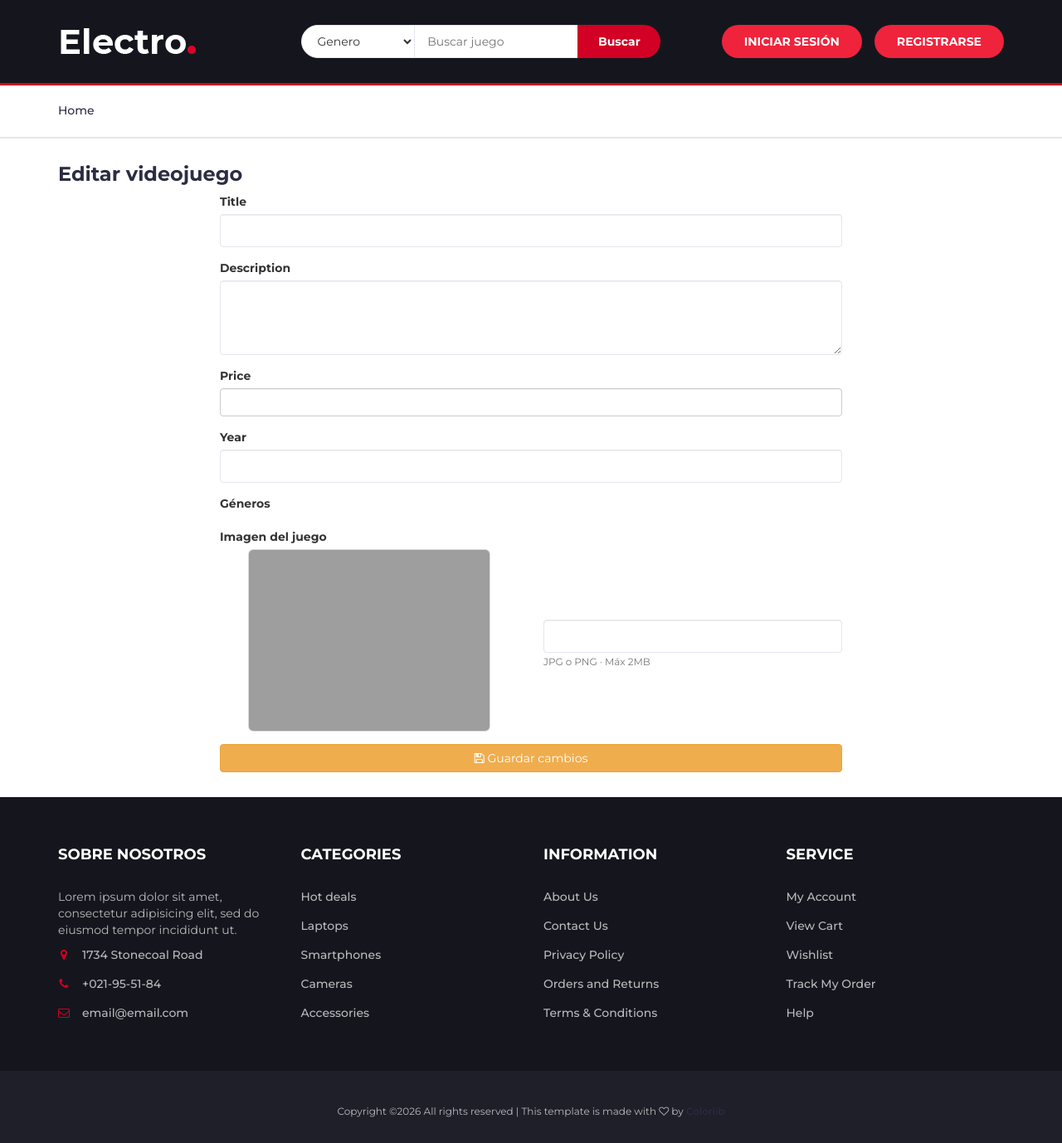
After one commit to Israelamat/Proyecto-Symfony, a Symfony app: template templates/games/editarjuego.html.twig in a window 1280 px wide. The commit adds this page. Shown: the whole page at 83% size. Run offline with Twig, Linux system fonts and the light colour scheme; the template is opened without the code that fills it, so the values that code supplies are empty; form fields are guessed from the names that the template uses; some libraries are stand-ins or nearby versions; grey boxes are pictures that could not be loaded.

Commit message:
editar juego desde la tabla de mis juegos

```diff
--- a/public/css/aditional.css
+++ b/public/css/aditional.css
@@ -156,6 +156,14 @@
     margin-right: 6px;
 }
 
+.game-description {
+    max-width: 200px;
+    text-align: left;
+    font-size: 14px;
+    line-height: 1.4;
+    white-space: normal;
+    word-wrap: break-word;
+}
 
 @media only screen and (max-width: 991px) {
     .header-auth .menu-toggle {
--- a/templates/games/detalles.html.twig
+++ b/templates/games/detalles.html.twig
@@ -52,7 +52,7 @@
 
                     {% if isOwner %}
                         <div class="mt-4">
-                            <a href="" class="btn btn-warning me-2">
+                            <a href="{{ path('game_edit', {id: game.id}) }}" class="btn btn-sm btn-warning me-2">
                                 <i class="fa fa-edit"></i> Editar
                             </a>
 
--- /dev/null
+++ b/templates/games/editarjuego.html.twig
@@ -0,0 +1,116 @@
+{% extends 'base.html.twig' %}
+
+{% block title %}Editar juego
+{% endblock %}
+
+{% block body %}
+	<div class="section">
+		<div class="container">
+
+			<h3 class="title">Editar videojuego</h3>
+
+			<div class="row">
+				<div class="col-md-8 col-md-offset-2">
+
+					{% for label, messages in app.flashes %}
+						{% for message in messages %}
+							<div class="alert alert-{{ label }}">{{ message }}</div>
+						{% endfor %}
+					{% endfor %}
+
+					{{ form_start(form, {'attr': {'enctype': 'multipart/form-data'}}) }}
+
+					<div class="form-group">
+						{{ form_label(form.title) }}
+						{{ form_widget(form.title, {'attr': {'class': 'form-control input'}}) }}
+						{{ form_errors(form.title) }}
+					</div>
+
+					<div class="form-group">
+						{{ form_label(form.description) }}
+						{{ form_widget(form.description, {'attr': {'class': 'form-control input'}}) }}
+						{{ form_errors(form.description) }}
+					</div>
+
+					<div class="form-group">
+						{{ form_label(form.price) }}
+						{{ form_widget(form.price) }}
+						{{ form_errors(form.price) }}
+					</div>
+
+					<div class="form-group">
+						{{ form_label(form.year) }}
+						{{ form_widget(form.year, {'attr': {'class': 'form-control input'}}) }}
+						{{ form_errors(form.year) }}
+					</div>
+					<div class="form-group">
+						<label>Géneros</label>
+						<div class="row">
+							{% for genre in form.genres %}
+								<div class="col-md-4">
+									<label class="checkbox">
+										{{ form_widget(genre) }}
+										{{ genre.vars.label }}
+									</label>
+								</div>
+							{% endfor %}
+						</div>
+					</div>
+
+					<div class="form-group">
+						<label>Imagen del juego</label>
+
+						<div class="row" style="display:flex; align-items:center;">
+
+							<div class="col-md-6 text-center">
+								<img id="game-image-preview" src="{{ asset('uploads/games/' ~ game.image) }}" alt="Imagen del juego" style="max-width: 100%;height: 220px;object-fit: cover;border-radius: 6px;border: 1px solid #ddd;">
+							</div>
+
+							<div class="col-md-6">
+								{{ form_widget(form.image, {
+                                    attr: {
+                                        class: 'form-control input',
+                                        style: 'margin-top: 10px;'
+                                    }
+                                }) }}
+								{{ form_errors(form.image) }}
+
+								<small class="text-muted">
+									JPG o PNG · Máx 2MB
+								</small>
+							</div>
+
+						</div>
+					</div>
+
+
+					<button class="btn btn-warning btn-block">
+						<i class="fa fa-save"></i>
+						Guardar cambios
+					</button>
+
+					{{ form_end(form) }}
+
+				</div>
+			</div>
+
+		</div>
+	</div>
+	<script>
+		document.addEventListener('DOMContentLoaded', function () {
+            const input = document.getElementById('{{ form.image.vars.id }}');
+            const preview = document.getElementById('game-image-preview');
+
+            if (! input) return;
+
+            input.addEventListener('change', function () {
+                if (this.files && this.files[0]) {
+                    const reader = new FileReader();
+                    reader.onload = e => preview.src = e.target.result;
+                    reader.readAsDataURL(this.files[0]);
+                }
+            });
+        });
+	</script>
+
+{% endblock %}
```
Also changed, not shown: src/Controller/GameController.php (+44 -2 lines), src/Form/GameFormType.php (+4 -3 lines), templates/games/misjuegos.html.twig (+14 -3 lines), 1 other file.
